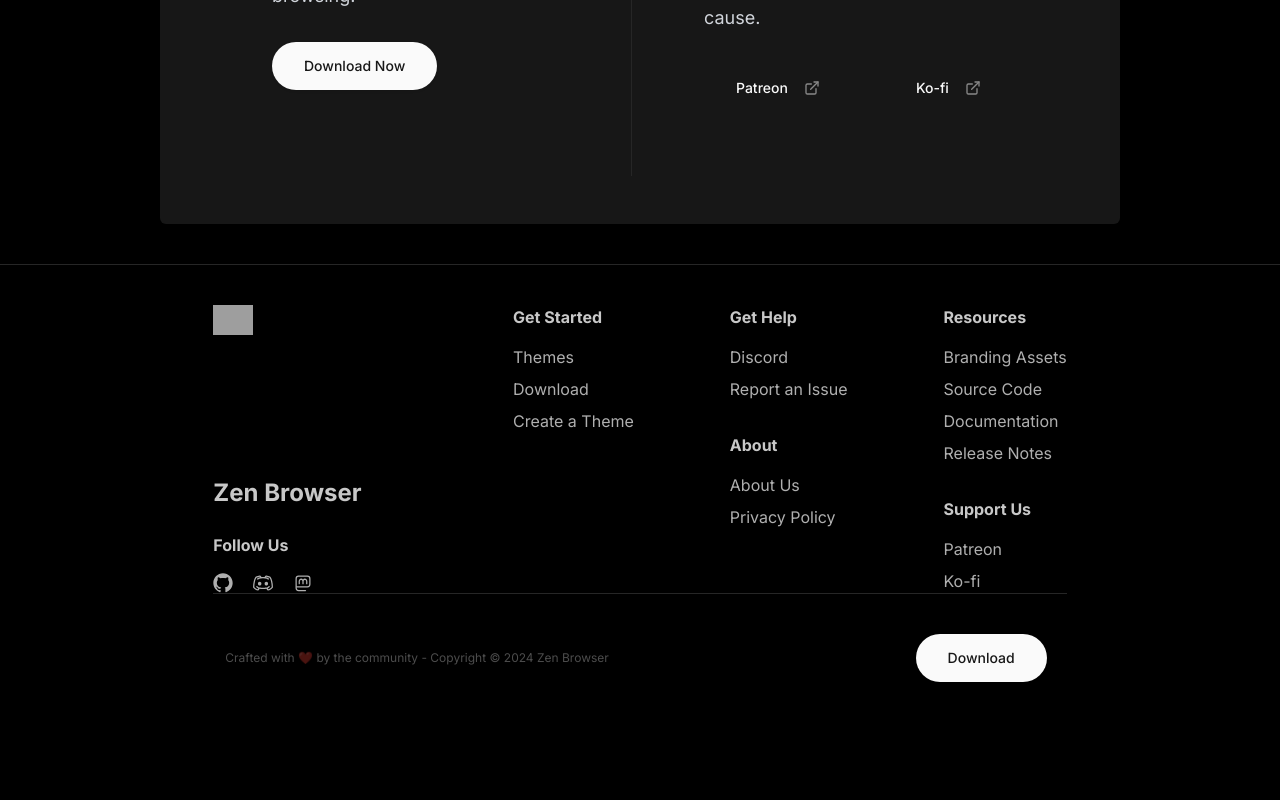
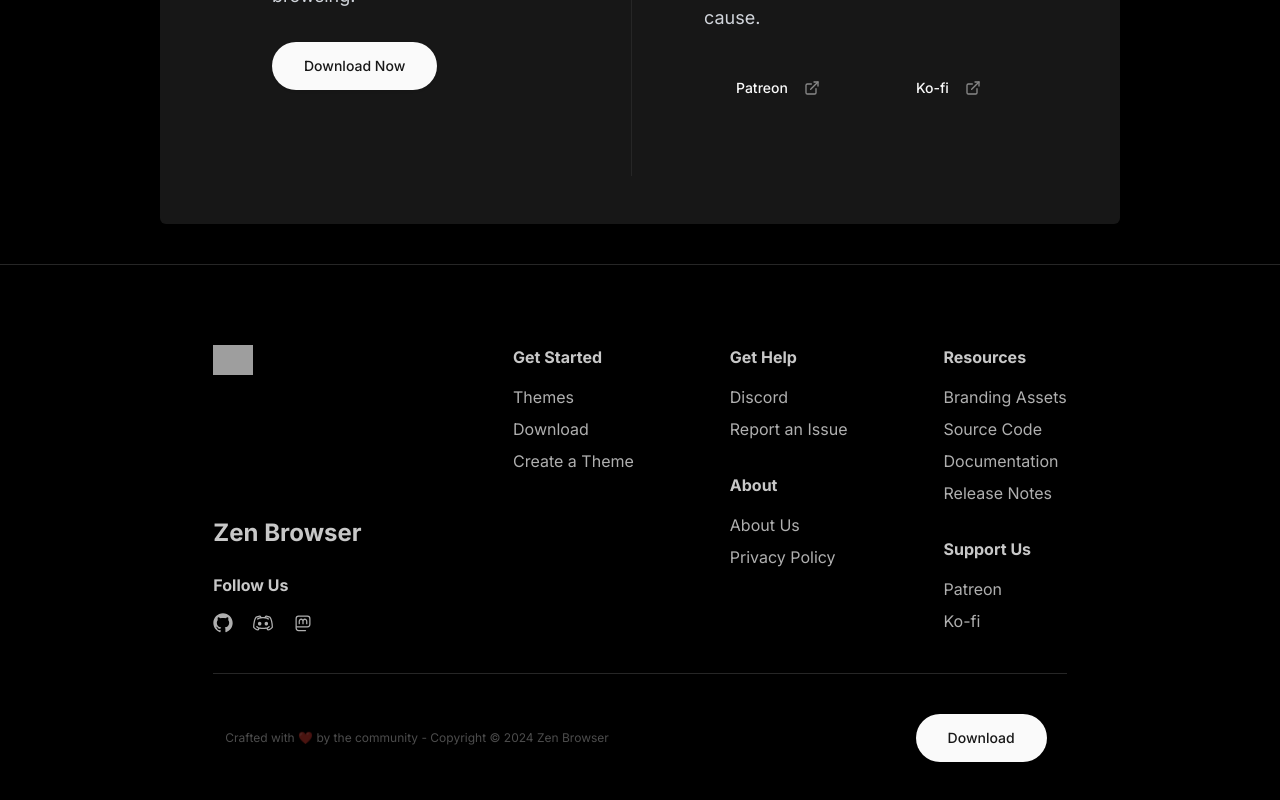
Before and after one commit to zen-browser/www, a Next.js app: page / in a window 1280 px wide. Shown: the part 6138-6938 px from the top of the page. Before the commit the page ends 6860 px from the top, so only its background shows below. Built offline with nearby package versions, Linux system fonts and the light colour scheme; grey boxes are pictures that could not be loaded.

Commit message:
feat: Update footer layout and improve styling

```diff
--- a/src/components/footer.tsx
+++ b/src/components/footer.tsx
@@ -9,7 +9,7 @@ import { Button } from "./ui/button";
 export default function Footer() {
   return (
     <div className="font-medium px-10 md:px-0 border-t w-full border-grey py-10 mt-10 flex align-center flex-col">
-      <div className="flex mx-auto p-10 lg:p-0 border-b pb-10 justify-between pt-10 w-full lg:!w-2/3">
+      <div className="flex mx-auto px-10 lg:px-0 border-b pb-10 justify-between pt-10 w-full lg:!w-2/3">
         <div className="flex flex-col">
           <Logo />
           <div className="mt-auto">
```
